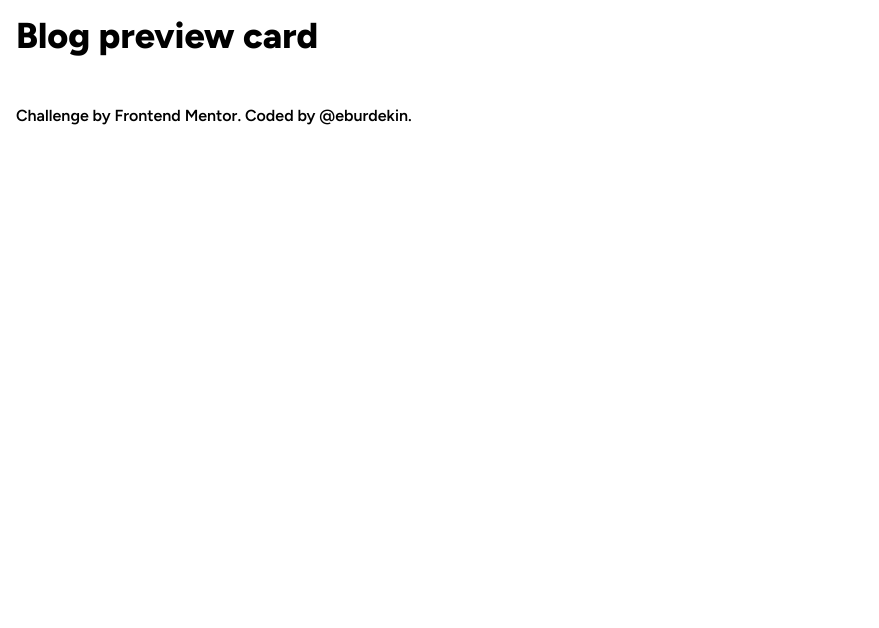
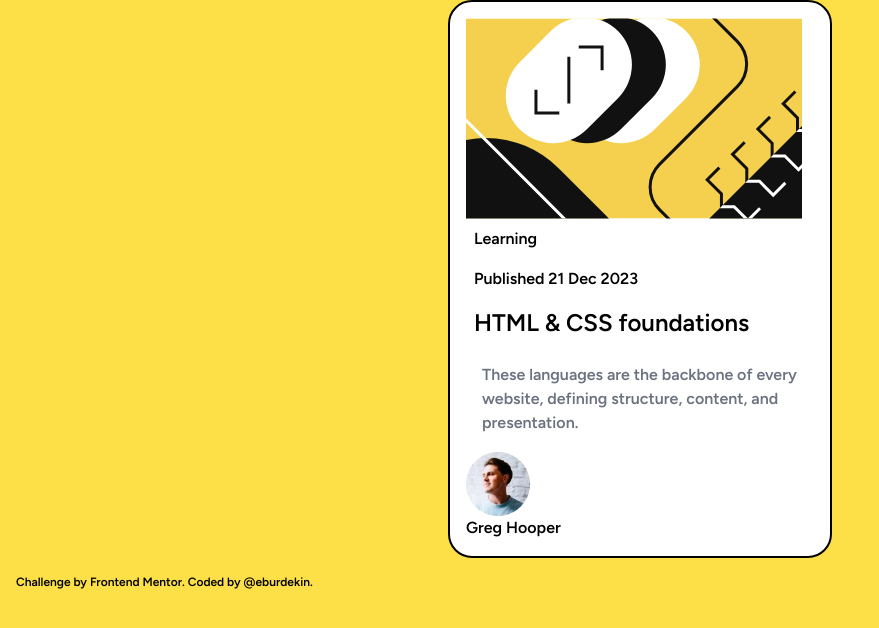
Before and after one commit to eburdekin/fem-blog-preview-card-main, a website: page index.html in a window 1280 px wide. Shown: the whole page, without its empty margins (0-879 px from the left). Drawn offline with Linux system fonts and the light colour scheme.

Commit message:
tailwind practice

```diff
--- a/index.html
+++ b/index.html
@@ -25,16 +25,33 @@
 
     <title>Frontend Mentor | Blog preview card</title>
   </head>
-  <body>
-    <div class="container mx-auto p-4">
-      <h1 class="text-4xl font-bold mb-4">Blog preview card</h1>
-    </div>
-
-    <div class="container mx-auto p-4">
-      Challenge by
-      <a href="https://www.frontendmentor.io?ref=challenge" target="_blank"
-        >Frontend Mentor</a
-      >. Coded by <a href="#">@eburdekin</a>.
+  <body class="bg-yellow-300">
+    <div class="container mx-auto">
+      <div
+        class="container w-96 rounded-3xl border-2 border-black bg-white p-4"
+      >
+        <img
+          src="./assets/images/illustration-article.svg"
+          alt="illustration"
+        />
+        <p class="p-2">Learning</p>
+        <p class="p-2">Published 21 Dec 2023</p>
+        <p class="p-2 text-2xl font-semibold">HTML & CSS foundations</p>
+        <p class="text-base text-gray-500 p-4">
+          These languages are the backbone of every website, defining structure,
+          content, and presentation.
+        </p>
+        <div>
+          <img src="./assets/images/image-avatar.webp" alt="icon" />
+          <p class="font-semibold">Greg Hooper</p>
+        </div>
+      </div>
+      <div class="mx-auto p-4 text-xs">
+        Challenge by
+        <a href="https://www.frontendmentor.io?ref=challenge" target="_blank"
+          >Frontend Mentor</a
+        >. Coded by <a href="#">@eburdekin</a>.
+      </div>
     </div>
   </body>
 </html>
--- a/tailwind.config.js
+++ b/tailwind.config.js
@@ -5,6 +5,9 @@ module.exports = {
     fontFamily: {
       sans: ["Figtree", "sans-serif"],
     },
+    container: {
+      center: true,
+    },
     extend: {},
   },
   plugins: [],
```
Also changed, not shown: output.css.
